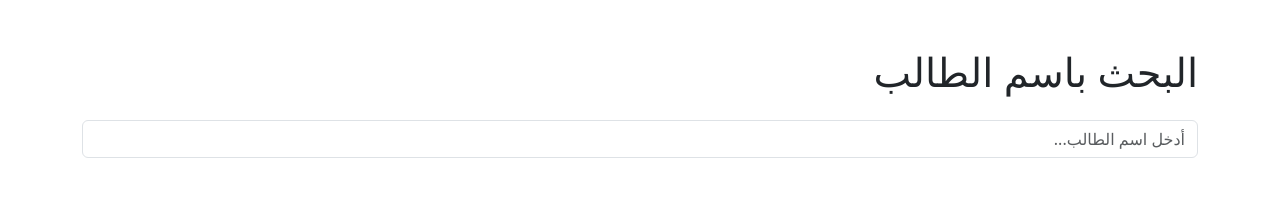
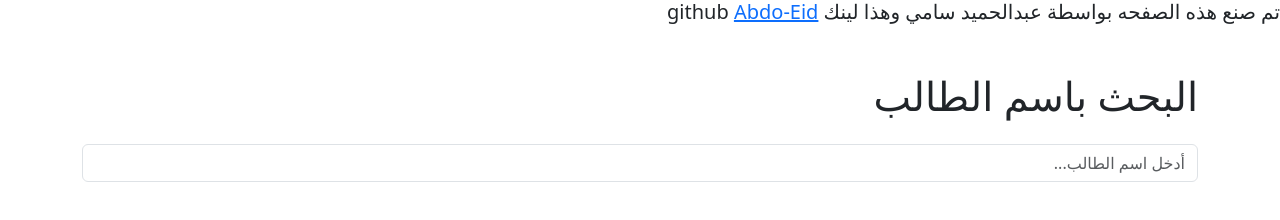
Before and after one commit to Abdo-Eid/natega-search, a website: page public/index.html in a window 1280 px wide. Drawn offline with nearby package versions, Linux system fonts and the light colour scheme.

Commit message:
fix: add GitHub link to index.html and comment out HTML logging in server.js

```diff
--- a/public/index.html
+++ b/public/index.html
@@ -64,6 +64,7 @@
         </style>
     </head>
     <body>
+        <h5>تم صنع هذه الصفحه بواسطة عبدالحميد سامي وهذا لينك github <a href="https://github.com/Abdo-Eid">Abdo-Eid</a></h5>
         <div class="container mt-5">
             <h1 class="mb-4">البحث باسم الطالب</h1>
             <input
--- a/server.js
+++ b/server.js
@@ -75,7 +75,7 @@ app.post("/student-result", async (req, res) => {
             body: formData.toString(),
         });
         const html = await response.text();
-        console.log('Fetched HTML:', html.slice(0, 2000)); // log part of it
+        // console.log('Fetched HTML:', html.slice(0, 2000)); // log part of it
 
         const $ = cheerio.load(html);
 
```
